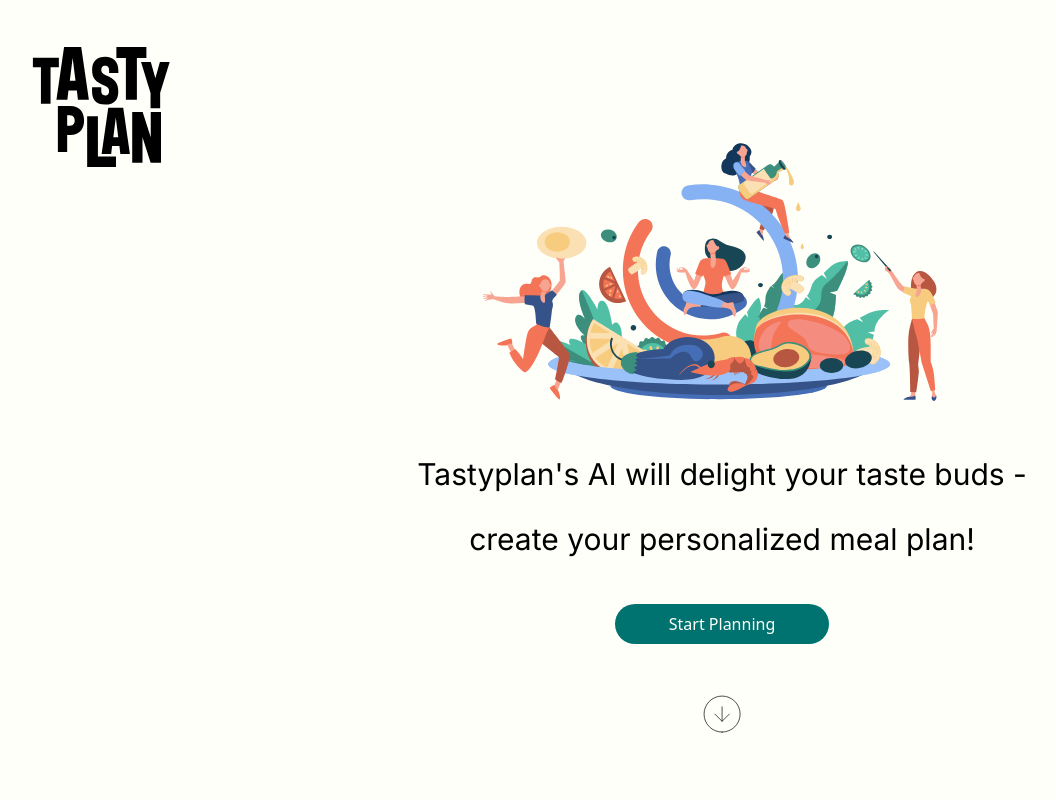
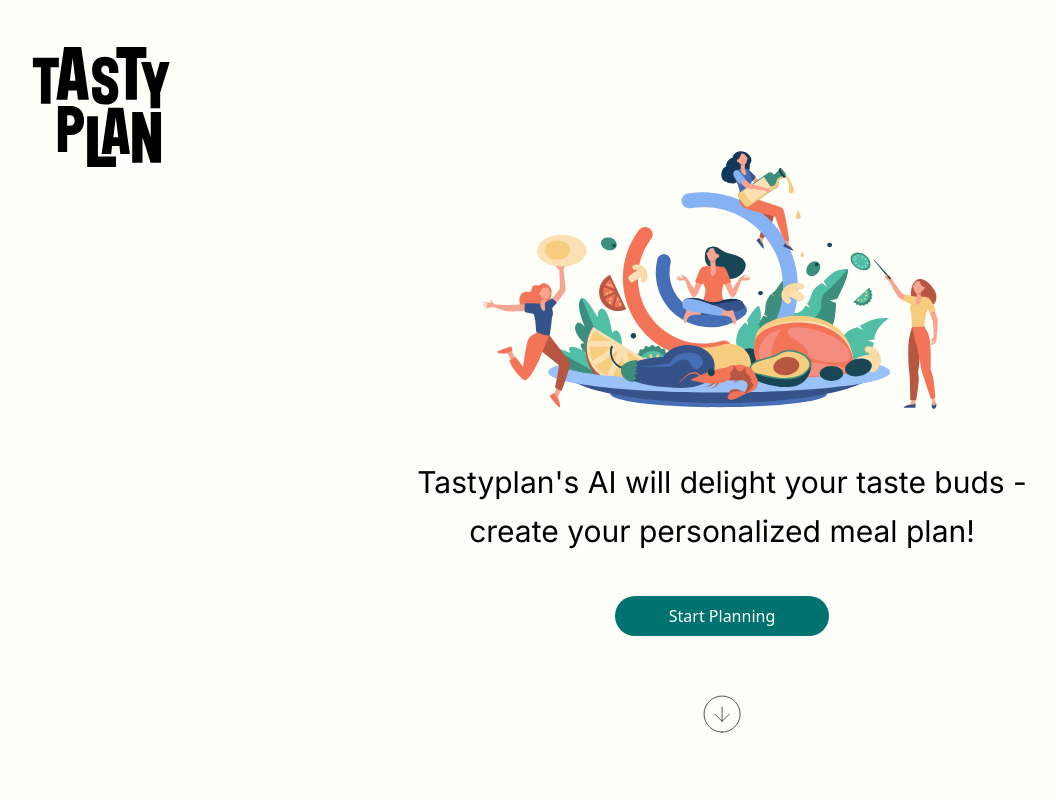
Before and after one commit to fichtnerma/Tastyplan, a Next.js app in the folder frontend/: page / in a window 1280 px wide. Shown: the top 800 px of the page, without its empty margins (54-1110 px from the left). Built offline with nearby package versions, Linux system fonts and the light colour scheme; a web font is replaced by a local one.

Commit message:
fix: remove margin from p tag

```diff
--- a/frontend/src/styles/globals.scss
+++ b/frontend/src/styles/globals.scss
@@ -193,7 +193,7 @@ h3 {
 }
 
 .p {
-    @apply text-base leading-relaxed mb-4;
+    @apply text-base leading-relaxed;
     font-family: var(--font-inter);
     color: var(--black);
 
```
